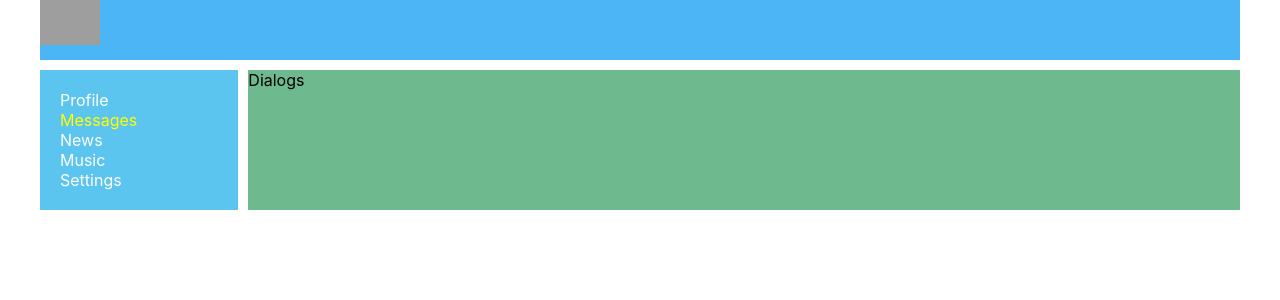
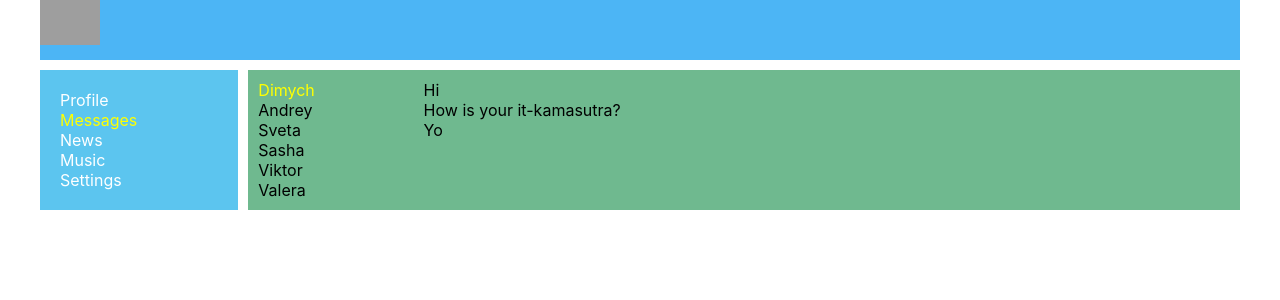
Before and after one commit to LizaWebDev/social-network, a React (Create React App) app: page /dialogs in a window 1280 px wide. Shown: the top 300 px of the page. Built offline with nearby package versions, Linux system fonts and the light colour scheme; grey boxes are pictures that could not be loaded.

Commit message:
Dialogs (messages) basic layout

```diff
--- a/src/components/Dialogs/Dialogs.module.css
+++ b/src/components/Dialogs/Dialogs.module.css
@@ -0,0 +1,23 @@
+.dialogs {
+    display: grid;
+    grid-template-columns: 2fr 10fr;
+}
+
+.dialogsItems {
+    padding: 10px;
+}
+
+.messages {
+    padding: 10px;
+}
+
+.dialog {
+
+}
+.dialog.active {
+    color: yellow;
+}
+
+.message {
+
+}
--- a/src/components/Dialogs/Dialogs.tsx
+++ b/src/components/Dialogs/Dialogs.tsx
@@ -3,8 +3,20 @@
 
 const Dialogs = () => {
     return (
-        <div>
-            Dialogs
+        <div className={s.dialogs}>
+            <div className={s.dialogsItems}>
+                <div className={s.dialog + ' ' + s.active}>Dimych</div>
+                <div className={s.dialog}>Andrey</div>
+                <div className={s.dialog}>Sveta</div>
+                <div className={s.dialog}>Sasha</div>
+                <div className={s.dialog}>Viktor</div>
+                <div className={s.dialog}>Valera</div>
+            </div>
+            <div className={s.messages}>
+                <div className={s.message}>Hi</div>
+                <div className={s.message}>How is your it-kamasutra?</div>
+                <div className={s.message}>Yo</div>
+            </div>
         </div>
     );
 }
```
